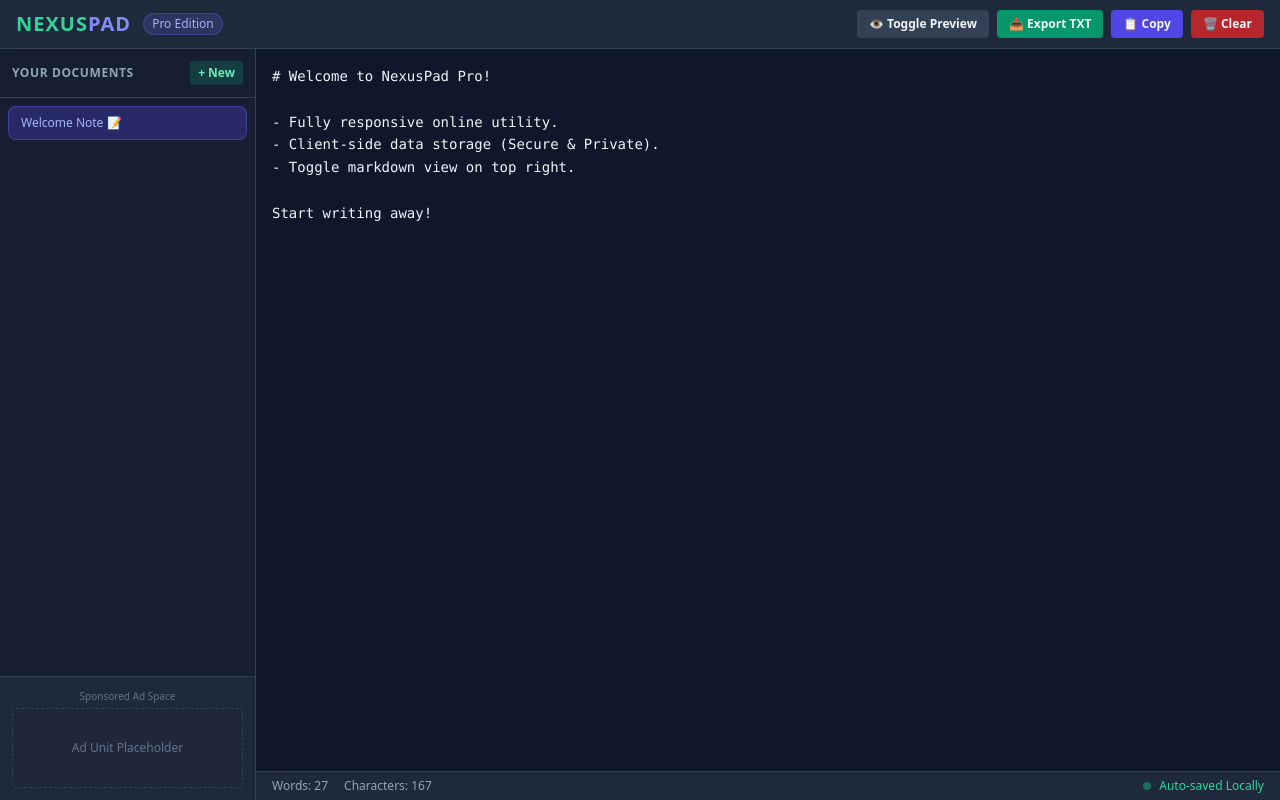
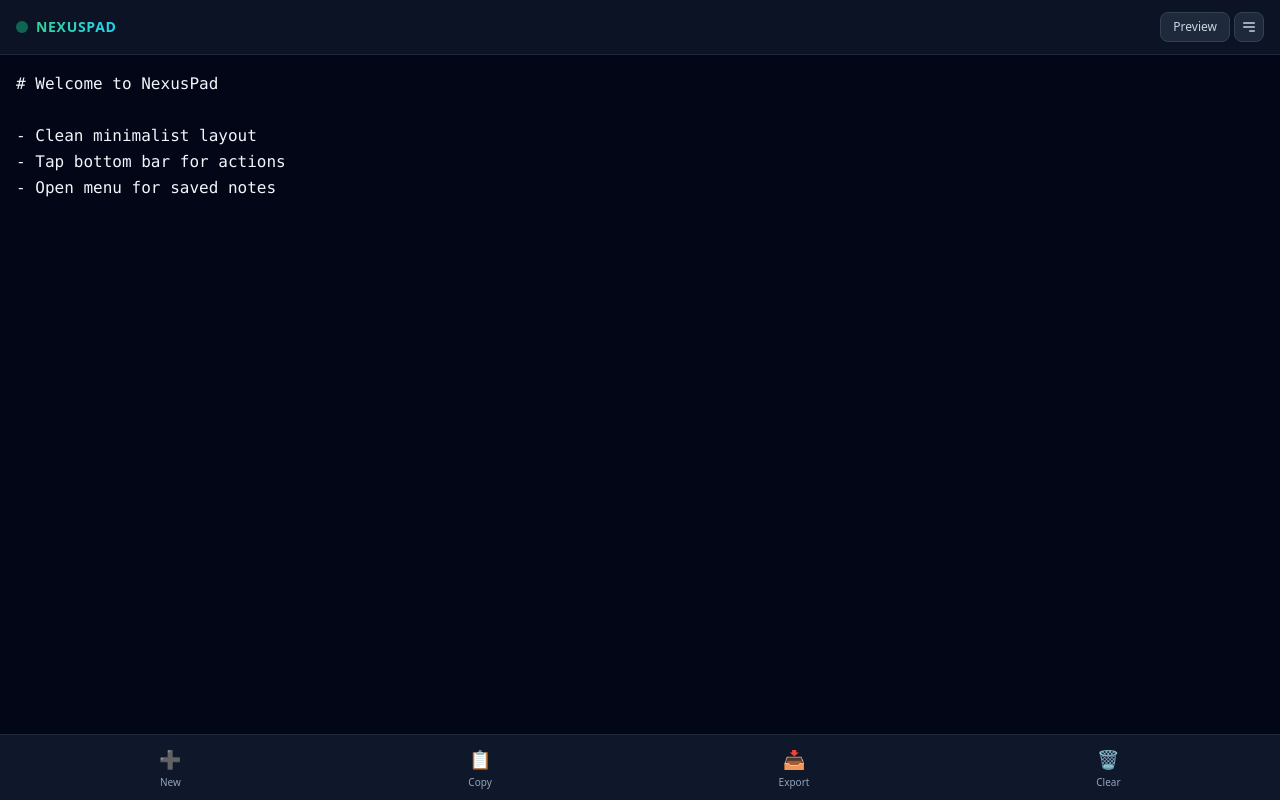
Before and after one commit to freearmy599/Quick-Online-Pad, a plain HTML site: page index.html in a window 1280 px wide. Drawn offline with nearby package versions, Linux system fonts and the light colour scheme.

Commit message:
Update index.html

```diff
--- a/index.html
+++ b/index.html
@@ -1,271 +1,153 @@
 <!DOCTYPE html>
-<html lang="en" class="dark">
+<html lang="en">
 <head>
     <meta charset="UTF-8">
-    <meta name="viewport" content="width=device-width, initial-scale=1.0">
-    <title>NexusPad Pro - Advanced Online Notepad & Markdown Suite</title>
-    <!-- Tailwind CSS -->
+    <meta name="viewport" content="width=device-width, initial-scale=1.0, maximum-scale=1.0, user-scalable=no">
+    <title>NexusPad - Minimalist Notes</title>
     <script src="https://cdn.tailwindcss.com"></script>
-    <script>
-        tailwind.config = {
-            darkMode: 'class',
-            theme: {
-                extend: {
-                    colors: {
-                        darkBg: '#0f172a',
-                        darkPanel: '#1e293b',
-                        darkBorder: '#334155'
-                    }
-                }
-            }
-        }
-    </script>
-    <!-- Marked.js for Markdown Rendering -->
     <script src="https://cdn.jsdelivr.net/npm/marked/marked.min.js"></script>
 </head>
-<body class="bg-darkBg text-slate-100 h-screen flex flex-col font-sans overflow-hidden">
+<body class="bg-slate-950 text-slate-100 h-[100dvh] flex flex-col overflow-hidden font-sans">
 
-    <!-- Top Navigation Bar -->
-    <header class="bg-darkPanel border-b border-darkBorder px-4 py-2.5 flex justify-between items-center shadow-md">
-        <div class="flex items-center space-x-3">
-            <span class="text-xl font-black tracking-wider text-emerald-400">NEXUS<span class="text-indigo-400">PAD</span></span>
-            <span class="text-xs bg-indigo-500/20 text-indigo-300 px-2 py-0.5 rounded-full border border-indigo-500/30 hidden sm:inline-block">Pro Edition</span>
+    <!-- Sleek Top Header -->
+    <header class="bg-slate-900/80 backdrop-blur border-b border-slate-800 px-4 py-3 flex justify-between items-center shrink-0">
+        <div class="flex items-center space-x-2">
+            <div class="w-3 h-3 rounded-full bg-emerald-500 animate-pulse"></div>
+            <h1 class="font-bold tracking-wider text-sm bg-gradient-to-r from-emerald-400 to-cyan-400 bg-clip-text text-transparent">NEXUSPAD</h1>
         </div>
 
-        <!-- Toolbar Actions -->
-        <div class="flex items-center space-x-2">
-            <button onclick="togglePreview()" id="previewBtn" class="bg-slate-700 hover:bg-slate-600 px-3 py-1.5 rounded text-xs font-semibold transition flex items-center space-x-1">
-                <span>👁️ Toggle Preview</span>
-            </button>
-            <button onclick="downloadNote()" class="bg-emerald-600 hover:bg-emerald-700 px-3 py-1.5 rounded text-xs font-semibold transition">
-                📥 Export TXT
-            </button>
-            <button onclick="copyToClipboard()" class="bg-indigo-600 hover:bg-indigo-700 px-3 py-1.5 rounded text-xs font-semibold transition">
-                📋 Copy
-            </button>
-            <button onclick="clearCurrentNote()" class="bg-red-600/80 hover:bg-red-600 px-3 py-1.5 rounded text-xs font-semibold transition">
-                🗑️ Clear
+        <!-- Minimalist Actions -->
+        <div class="flex items-center space-x-1">
+            <button onclick="togglePreview()" id="previewBtn" class="px-3 py-1.5 rounded-lg bg-slate-800 text-slate-300 text-xs font-medium border border-slate-700 active:scale-95 transition">Preview</button>
+            <button onclick="openMenu()" class="p-1.5 rounded-lg bg-slate-800 text-slate-300 border border-slate-700">
+                <svg class="w-4 h-4" fill="none" stroke="currentColor" viewBox="0 0 24 24"><path stroke-linecap="round" stroke-linejoin="round" stroke-width="2" d="M4 6h16M4 12h16m-7 6h7"/></svg>
             </button>
         </div>
     </header>
 
-    <!-- Workspace Area -->
-    <div class="flex-1 flex overflow-hidden">
+    <!-- Main Workspace -->
+    <main class="flex-1 flex flex-col relative overflow-hidden">
+        <!-- Editor View -->
+        <textarea id="notepad" class="w-full h-full bg-slate-950 p-4 text-slate-100 text-base leading-relaxed focus:outline-none resize-none font-mono" placeholder="Type your notes here..."></textarea>
 
-        <!-- Sidebar: Tabs & Saved Notes -->
-        <aside class="w-64 bg-darkPanel/50 border-r border-darkBorder flex flex-col hidden md:flex">
-            <div class="p-3 border-b border-darkBorder flex justify-between items-center">
-                <span class="text-xs font-bold uppercase tracking-wider text-slate-400">Your Documents</span>
-                <button onclick="createNewNote()" class="text-xs bg-emerald-500/20 text-emerald-300 hover:bg-emerald-500/30 px-2 py-1 rounded font-bold transition">+ New</button>
-            </div>
-            <div id="tabList" class="flex-1 overflow-y-auto p-2 space-y-1">
-                <!-- Dynamically injected tabs -->
+        <!-- Preview View -->
+        <div id="previewPane" class="w-full h-full bg-slate-900 p-5 overflow-y-auto hidden prose prose-invert max-w-none text-sm"></div>
+    </main>
+
+    <!-- Bottom Action Toolbar -->
+    <nav class="bg-slate-900 border-t border-slate-800 px-4 py-2.5 flex justify-around items-center shrink-0">
+        <button onclick="createNewNote()" class="flex flex-col items-center text-slate-400 hover:text-emerald-400 text-[10px] font-medium">
+            <span class="text-lg mb-0.5">➕</span> New
+        </button>
+        <button onclick="copyToClipboard()" class="flex flex-col items-center text-slate-400 hover:text-cyan-400 text-[10px] font-medium">
+            <span class="text-lg mb-0.5">📋</span> Copy
+        </button>
+        <button onclick="downloadNote()" class="flex flex-col items-center text-slate-400 hover:text-indigo-400 text-[10px] font-medium">
+            <span class="text-lg mb-0.5">📥</span> Export
+        </button>
+        <button onclick="clearCurrentNote()" class="flex flex-col items-center text-slate-400 hover:text-red-400 text-[10px] font-medium">
+            <span class="text-lg mb-0.5">🗑️</span> Clear
+        </button>
+    </nav>
+
+    <!-- Slide-out Menu for Notes Management & Ads -->
+    <div id="sideMenu" class="fixed inset-0 bg-black/60 backdrop-blur-sm z-50 hidden transition-opacity">
+        <div class="absolute right-0 top-0 bottom-0 w-4/5 max-w-xs bg-slate-900 border-l border-slate-800 p-4 flex flex-col">
+            <div class="flex justify-between items-center mb-4 border-b border-slate-800 pb-3">
+                <h2 class="font-bold text-sm text-slate-200">Your Documents</h2>
+                <button onclick="closeMenu()" class="text-slate-400 text-lg">&times;</button>
             </div>
 
-            <!-- Sidebar Ad / Promo Space (Monetag MultiTag Location) -->
-            <div class="p-3 border-t border-darkBorder bg-darkPanel text-center">
-                <p class="text-[10px] text-slate-500 mb-1">Sponsored Ad Space</p>
-                <!-- PASTE YOUR MONETAG MULTITAG SCRIPT HERE -->
-                <div class="h-20 bg-slate-800/50 border border-dashed border-slate-700 rounded flex items-center justify-center text-xs text-slate-500">
-                    Ad Unit Placeholder
+            <div id="notesList" class="flex-1 overflow-y-auto space-y-2 mb-4">
+                <!-- Notes injected dynamically -->
+            </div>
+
+            <!-- Monetag Ad Placement Box -->
+            <div class="bg-slate-950 border border-slate-800 rounded-xl p-3 text-center">
+                <span class="text-[9px] text-slate-500 uppercase tracking-wider block mb-1">Sponsored</span>
+                <!-- PASTE YOUR MONETAG MULTITAG SCRIPT INSIDE OR BELOW -->
+                <div class="h-16 bg-slate-900/50 rounded border border-dashed border-slate-800 flex items-center justify-center text-[10px] text-slate-500">
+                    Ad Unit Zone
                 </div>
             </div>
-        </aside>
-
-        <!-- Main Editor & Preview Split -->
-        <main class="flex-1 flex flex-col bg-darkBg relative">
-
-            <!-- Mobile Tab Bar -->
-            <div class="md:hidden flex items-center bg-darkPanel border-b border-darkBorder overflow-x-auto p-2 space-x-2" id="mobileTabList">
-                <!-- Mobile dynamic tabs -->
-            </div>
-
-            <div class="flex-1 flex h-full overflow-hidden">
-                <!-- Text Area Editor -->
-                <div id="editorPane" class="flex-1 flex flex-col h-full">
-                    <textarea id="notepad"
-                        class="w-full h-full bg-darkBg p-4 text-slate-100 focus:outline-none resize-none font-mono text-sm leading-relaxed"
-                        placeholder="Start typing your notes, markdown, or code blocks here... Auto-saves instantly."></textarea>
-                </div>
-
-                <!-- Markdown Preview Pane (Hidden by default) -->
-                <div id="previewPane" class="flex-1 h-full bg-darkPanel/30 p-6 overflow-y-auto hidden prose prose-invert max-w-none border-l border-darkBorder">
-                    <!-- Rendered markdown outputs here -->
-                </div>
-            </div>
-
-            <!-- Status Bar Footer -->
-            <footer class="bg-darkPanel border-t border-darkBorder px-4 py-1.5 flex justify-between items-center text-xs text-slate-400">
-                <div class="flex space-x-4">
-                    <span id="wordCount">Words: 0</span>
-                    <span id="charCount">Characters: 0</span>
-                </div>
-                <div class="flex items-center space-x-2">
-                    <span class="inline-block w-2 h-2 rounded-full bg-emerald-500 animate-pulse"></span>
-                    <span class="text-emerald-400 font-medium">Auto-saved Locally</span>
-                </div>
-            </footer>
-        </main>
+        </div>
     </div>
 
-    <!-- Application Script Logic -->
+    <!-- Script Logic -->
     <script>
-        let notes = JSON.parse(localStorage.getItem('nexus_notes')) || [
-            { id: '1', title: 'Welcome Note 📝', content: '# Welcome to NexusPad Pro!\n\n- Fully responsive online utility.\n- Client-side data storage (Secure & Private).\n- Toggle markdown view on top right.\n\nStart writing away!' }
+        let notes = JSON.parse(localStorage.getItem('nexus_v2_notes')) || [
+            { id: '1', title: 'Welcome Note', content: '# Welcome to NexusPad\n\n- Clean minimalist layout\n- Tap bottom bar for actions\n- Open menu for saved notes' }
         ];
-        let currentNoteId = notes[0] ? notes[0].id : '1';
+        let currentId = notes[0].id;
+        let isPreview = false;
 
         const notepad = document.getElementById('notepad');
-        const wordCountDisplay = document.getElementById('wordCount');
-        const charCountDisplay = document.getElementById('charCount');
         const previewPane = document.getElementById('previewPane');
-        const editorPane = document.getElementById('editorPane');
-        let isPreviewMode = false;
 
-        function initApp() {
-            renderTabs();
-            loadActiveNote();
-            updateStats();
+        function loadNote() {
+            const note = notes.find(n => n.id === currentId);
+            if (note) notepad.value = note.content;
         }
 
-        function renderTabs() {
-            const tabList = document.getElementById('tabList');
-            const mobileTabList = document.getElementById('mobileTabList');
-            tabList.innerHTML = '';
-            mobileTabList.innerHTML = '';
-
-            notes.forEach(note => {
-                const isActive = note.id === currentNoteId;
-
-                // Desktop Tab
-                const tab = document.createElement('div');
-                tab.className = `group flex justify-between items-center px-3 py-2 rounded-lg cursor-pointer text-xs font-medium transition ${isActive ? 'bg-indigo-600/30 text-indigo-300 border border-indigo-500/40' : 'hover:bg-slate-800 text-slate-300'}`;
-                tab.innerHTML = `
-                    <span class="truncate flex-1" onclick="switchNote('${note.id}')">${escapeHtml(note.title)}</span>
-                    ${notes.length > 1 ? `<button onclick="deleteNote(event, '${note.id}')" class="opacity-0 group-hover:opacity-100 text-slate-400 hover:text-red-400 ml-2">×</button>` : ''}
-                `;
-                tabList.appendChild(tab);
-
-                // Mobile Tab
-                const mTab = document.createElement('button');
-                mTab.className = `px-3 py-1 rounded text-xs whitespace-nowrap transition ${isActive ? 'bg-indigo-600 text-white' : 'bg-slate-800 text-slate-300'}`;
-                mTab.innerText = note.title;
-                mTab.onclick = () => switchNote(note.id);
-                mobileTabList.appendChild(mTab);
-            });
-        }
-
-        function loadActiveNote() {
-            const current = notes.find(n => n.id === currentNoteId);
-            if (current) {
-                notepad.value = current.content;
-            }
-        }
-
-        notepad.addEventListener('input', function() {
-            const current = notes.find(n => n.id === currentNoteId);
-            if (current) {
-                current.content = notepad.value;
-                // Auto generate title from first line
+        notepad.addEventListener('input', () => {
+            const note = notes.find(n => n.id === currentId);
+            if (note) {
+                note.content = notepad.value;
                 const firstLine = notepad.value.split('\n')[0].trim();
-                current.title = firstLine ? firstLine.substring(0, 20) + (firstLine.length > 20 ? '...' : '') : 'Untitled Note';
-                saveToStorage();
-                renderTabs();
-                updateStats();
-                if (isPreviewMode) updatePreview();
+                note.title = firstLine ? firstLine.substring(0, 18) + (firstLine.length > 18 ? '...' : '') : 'Untitled Note';
+                localStorage.setItem('nexus_v2_notes', JSON.stringify(notes));
             }
         });
 
-        function updateStats() {
-            const text = notepad.value;
-            const words = text.trim() ? text.trim().split(/\s+/).length : 0;
-            const chars = text.length;
-            wordCountDisplay.innerText = `Words: ${words}`;
-            charCountDisplay.innerText = `Characters: ${chars}`;
-        }
-
-        function createNewNote() {
-            const newId = Date.now().toString();
-            notes.push({ id: newId, title: 'New Note...', content: '# New Document\n\nStart typing here...' });
-            currentNoteId = newId;
-            saveToStorage();
-            initApp();
-        }
-
-        function switchNote(id) {
-            currentNoteId = id;
-            loadActiveNote();
-            renderTabs();
-            updateStats();
-            if (isPreviewMode) updatePreview();
-        }
-
-        function deleteNote(e, id) {
-            e.stopPropagation();
-            if (notes.length <= 1) return;
-            notes = notes.filter(n => n.id !== id);
-            if (currentNoteId === id) {
-                currentNoteId = notes[0].id;
-            }
-            saveToStorage();
-            initApp();
-        }
-
-        function saveToStorage() {
-            localStorage.setItem('nexus_notes', JSON.stringify(notes));
-        }
-
         function togglePreview() {
-            isPreviewMode = !isPreviewMode;
+            isPreview = !isPreview;
             const btn = document.getElementById('previewBtn');
-            if (isPreviewMode) {
-                btn.classList.add('bg-indigo-600', 'text-white');
-                editorPane.classList.add('hidden');
+            if (isPreview) {
+                btn.classList.add('bg-emerald-600', 'text-white', 'border-emerald-500');
+                previewPane.innerHTML = marked.parse(notepad.value);
+                notepad.classList.add('hidden');
                 previewPane.classList.remove('hidden');
-                updatePreview();
             } else {
-                btn.classList.remove('bg-indigo-600', 'text-white');
-                editorPane.classList.remove('hidden');
+                btn.classList.remove('bg-emerald-600', 'text-white', 'border-emerald-500');
+                notepad.classList.remove('hidden');
                 previewPane.classList.add('hidden');
             }
         }
 
-        function updatePreview() {
-            previewPane.innerHTML = marked.parse(notepad.value);
+        function openMenu() {
+            const list = document.getElementById('notesList');
+            list.innerHTML = '';
+            notes.forEach(n => {
+                const item = document.createElement('div');
+                item.className = `p-2.5 rounded-lg text-xs cursor-pointer flex justify-between items-center ${n.id === currentId ? 'bg-emerald-500/10 text-emerald-400 border border-emerald-500/30' : 'bg-slate-950 text-slate-300'}`;
+                item.innerHTML = `<span>${n.title}</span>`;
+                item.onclick = () => { currentId = n.id; loadNote(); closeMenu(); };
+                list.appendChild(item);
+            });
+            document.getElementById('sideMenu').classList.remove('hidden');
         }
 
+        function closeMenu() { document.getElementById('sideMenu').classList.add('hidden'); }
+        function createNewNote() {
+            const id = Date.now().toString();
+            notes.push({ id, title: 'New Note', content: 'Start writing...' });
+            currentId = id;
+            localStorage.setItem('nexus_v2_notes', JSON.stringify(notes));
+            loadNote();
+        }
+        function copyToClipboard() { navigator.clipboard.writeText(notepad.value); alert('Copied!'); }
         function downloadNote() {
-            const current = notes.find(n => n.id === currentNoteId);
             const blob = new Blob([notepad.value], { type: 'text/plain' });
-            const anchor = document.createElement('a');
-            anchor.href = window.URL.createObjectURL(blob);
-            anchor.download = `${current.title.replace(/[^a-z0-9]/gi, '_').toLowerCase() || 'note'}.txt`;
-            anchor.click();
+            const a = document.createElement('a');
+            a.href = URL.createObjectURL(blob);
+            a.download = 'note.txt';
+            a.click();
+        }
+        function clearCurrentNote() {
+            if(confirm('Clear this note?')) { notepad.value = ''; notepad.dispatchEvent(new Event('input')); }
         }
 
-        function copyToClipboard() {
-            navigator.clipboard.writeText(notepad.value);
-            alert('Note copied to clipboard!');
-        }
-
-        function clearCurrentNote() {
-            if (confirm("Are you sure you want to clear this note?")) {
-                notepad.value = '';
-                const current = notes.find(n => n.id === currentNoteId);
-                current.content = '';
-                current.title = 'Empty Note';
-                saveToStorage();
-                renderTabs();
-                updateStats();
-            }
-        }
-
-        function escapeHtml(text) {
-            return text.replace(/&/g, "&amp;").replace(/</g, "&lt;").replace(/>/g, "&gt;");
-        }
-
-        // Initialize on load
-        window.onload = initApp;
+        loadNote();
     </script>
 </body>
-  </html>
+</html>
```
